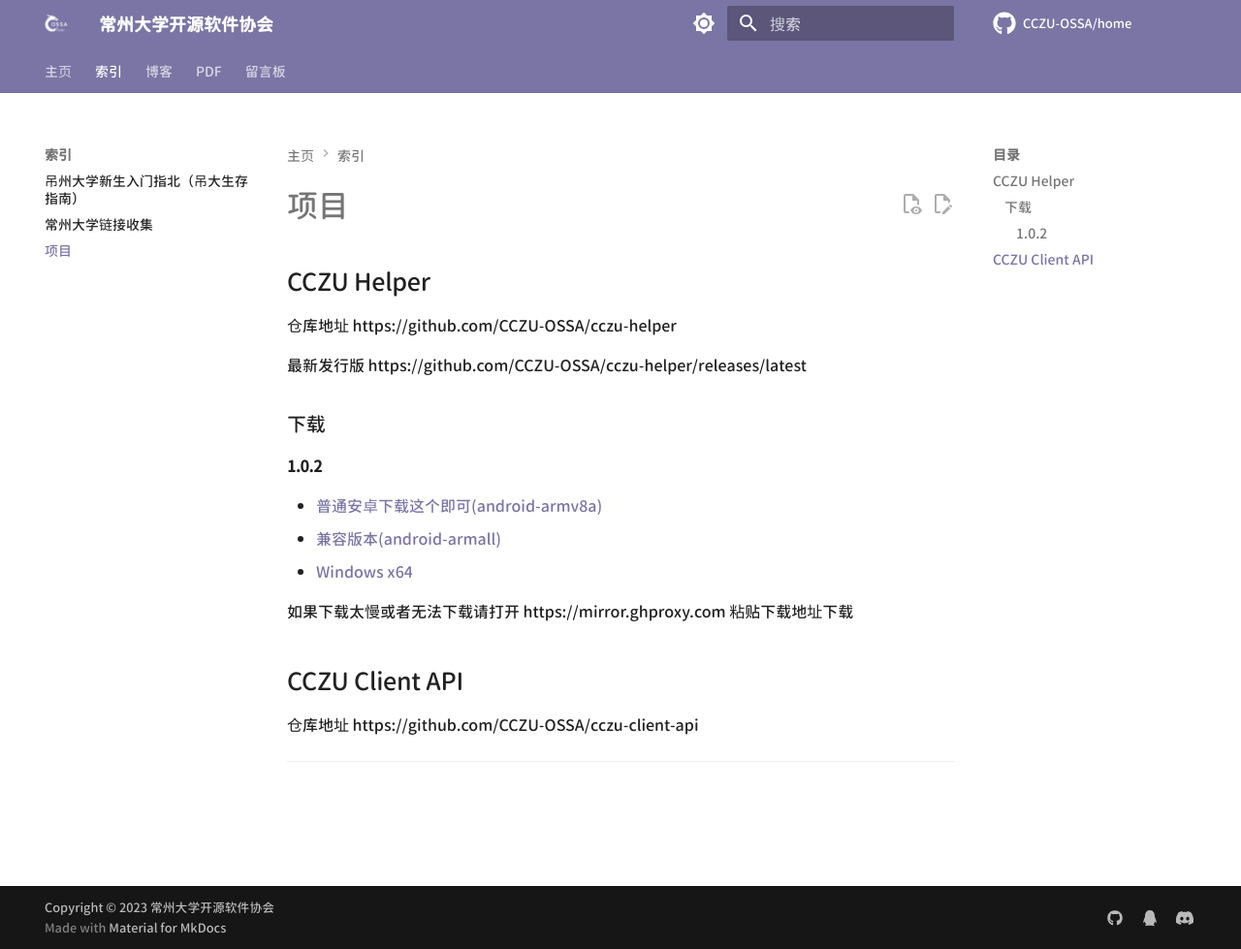
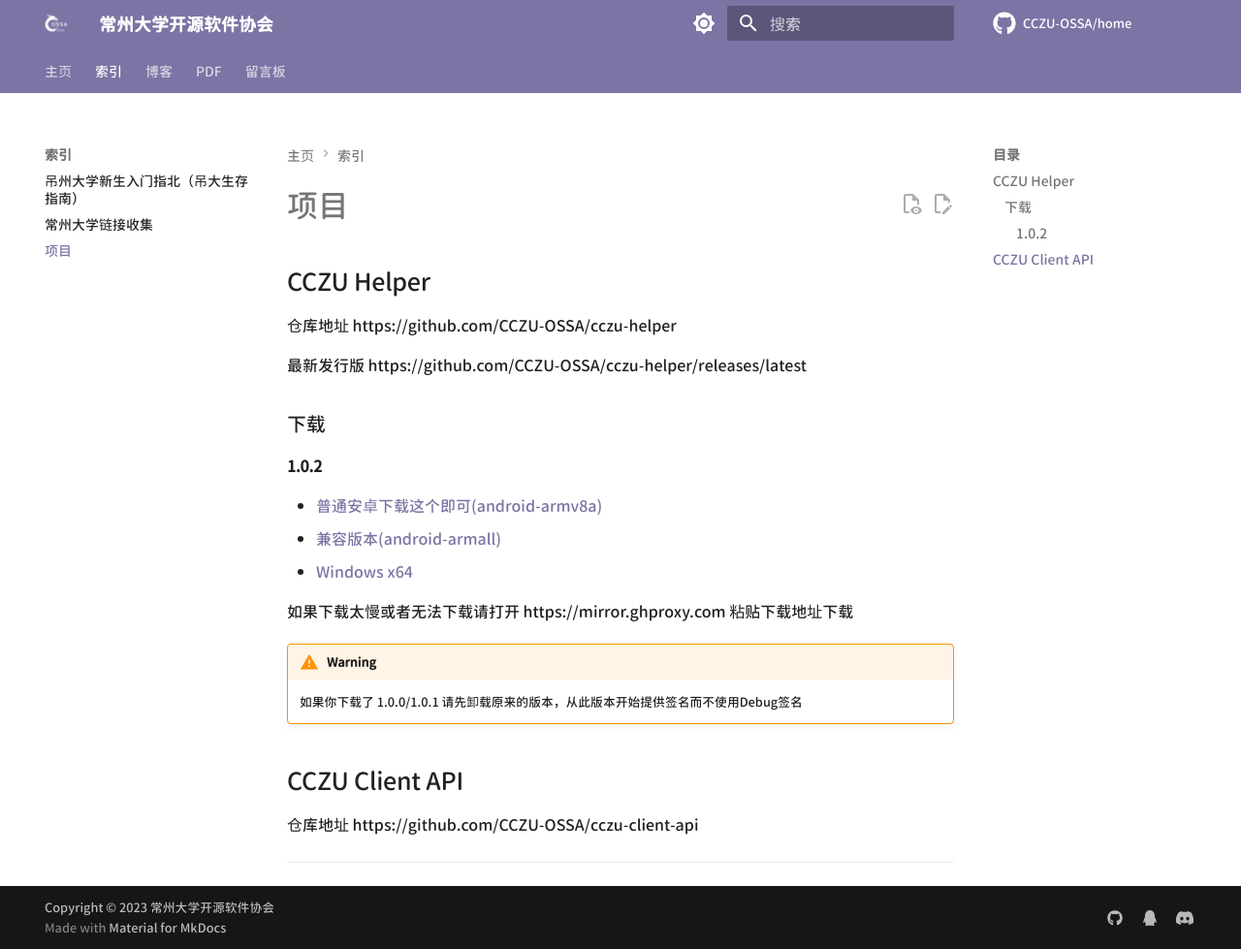
Before and after one commit to CCZU-OSSA/home, an MkDocs documentation site: the page built from docs/indexs/projects.md, in a window 1280 px wide and 979 px high. Shown: the whole window at 97% size. Built offline with MkDocs 1.6.1 and Material for MkDocs 9.7.7, drawn with Linux system fonts in a browser that asks for light colours; some web fonts are replaced; comment, search, counter and statistics services are not loaded.

Commit message:
✨ warning

```diff
--- a/docs/indexs/projects.md
+++ b/docs/indexs/projects.md
@@ -21,6 +21,11 @@ comments: true
 
 如果下载太慢或者无法下载请打开 https://mirror.ghproxy.com 粘贴下载地址下载
 
+!!! warning
+
+    如果你下载了 1.0.0/1.0.1 请先卸载原来的版本，从此版本开始提供签名而不使用Debug签名
+
+
 ## CCZU Client API
 
 仓库地址 https://github.com/CCZU-OSSA/cczu-client-api
```
